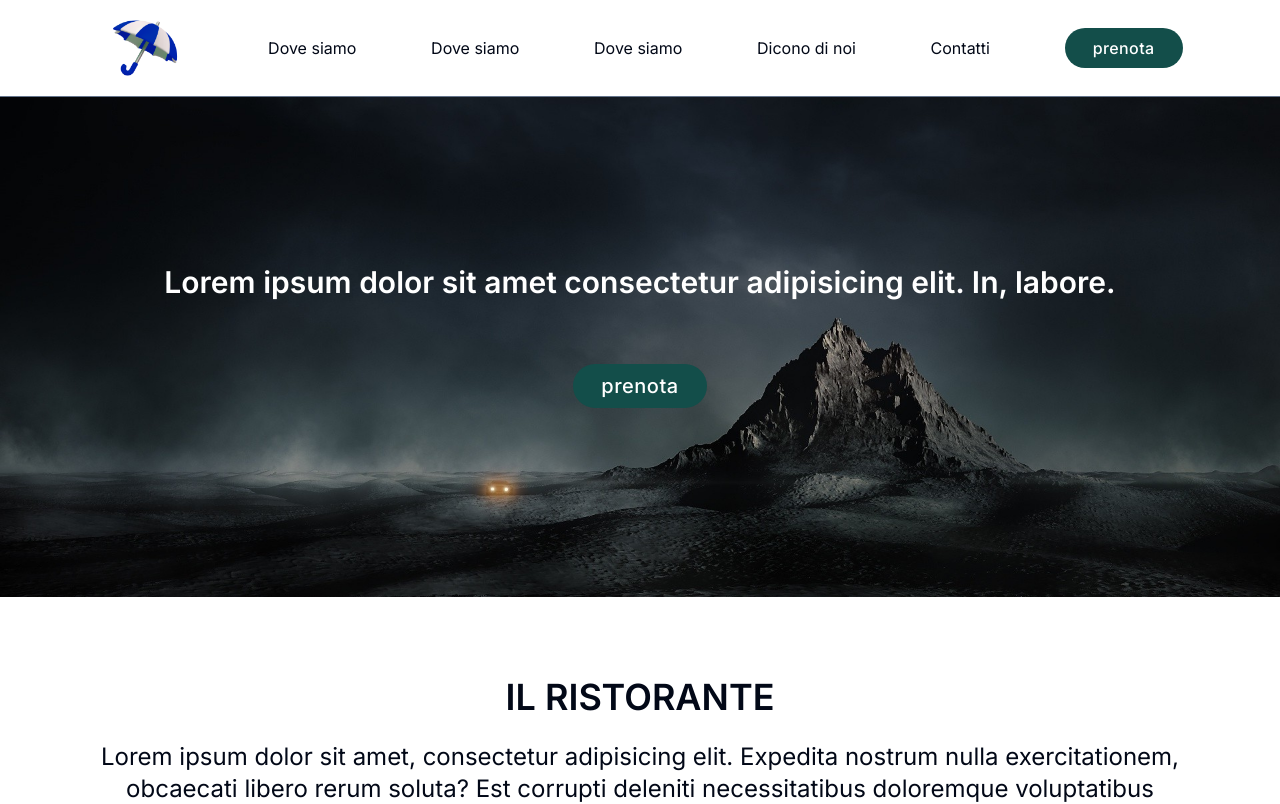
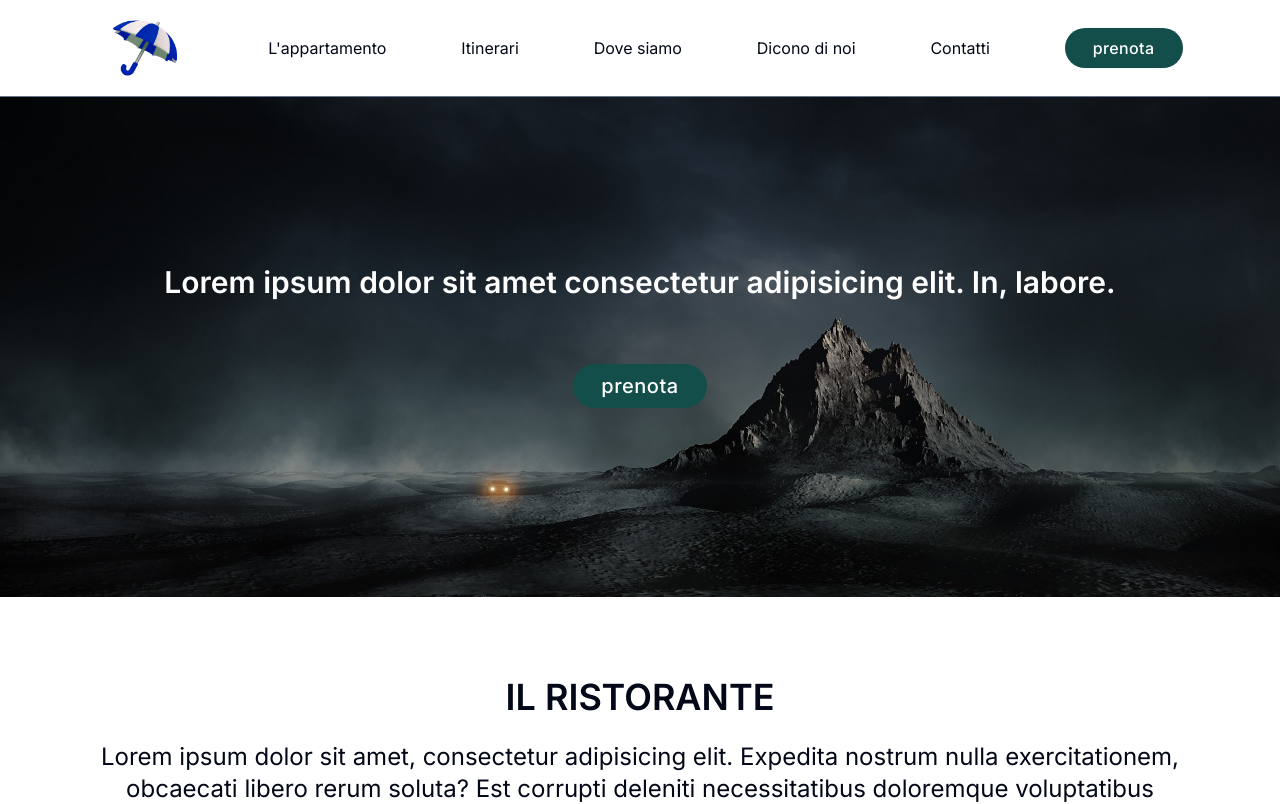
Before and after one commit to Basilico-Studio/casa-hermes, a Next.js app: page / in a window 1280 px wide. Shown: the top 804 px of the page. Built offline with nearby package versions, Linux system fonts and the light colour scheme.

Commit message:
menu anchors

```diff
--- a/src/app/components/contact-form.tsx
+++ b/src/app/components/contact-form.tsx
@@ -16,7 +16,7 @@ const ContactForm = () => {
   };
 
   return (
-    <div className="flex justify-center">
+    <div id="form" className="flex justify-center">
       <Form onSubmit={onSubmit} {...form} className="py-10 md:w-1/2 flex flex-col items-center gap-3">
         <h2 className="font-semibold text-3xl pb-10">Richiedi Disponibilità</h2>
         <TextInput name="nomeCognome" label="Nome e Cognome" />
--- a/src/app/components/map-section.tsx
+++ b/src/app/components/map-section.tsx
@@ -2,7 +2,7 @@ import React from "react";
 
 const MapSection = () => {
   return (
-    <div className="py-10 md:py-20 flex flex-col md:flex-row justify-between gap-10">
+    <div id="doveSiamo" className="py-10 md:py-20 flex flex-col md:flex-row justify-between gap-10">
       <div className="flex flex-col flex-1 justify-center">
         <h2 className="text-2xl md:text-4xl font-semibold mb-10">Dove siamo</h2>
         <p className="text-lg md:text-2xl leading-relaxed">
--- a/src/app/components/nav-bar.tsx
+++ b/src/app/components/nav-bar.tsx
@@ -9,42 +9,39 @@ const NavBar = () => {
       {/* DESKTOP MENU */}
       <div className="hidden md:flex justify-around items-center px-20 gap-10 border-b border-slate-500">
         <img className="size-24" src="/images/umbrella-3d.png" alt="logo" />
-        <a href="">
+        <a href="#appartamento">
+          <p className="hover:-translate-y-1 transition-all duration-300">L'appartamento</p>
+        </a>
+        <a href="#itinerari">
+          <p className="hover:-translate-y-1 transition-all duration-300">Itinerari</p>
+        </a>
+        <a href="#doveSiamo">
           <p className="hover:-translate-y-1 transition-all duration-300">Dove siamo</p>
         </a>
-        <a href="">
-          <p className="hover:-translate-y-1 transition-all duration-300">Dove siamo</p>
-        </a>
-        <a href="">
-          <p className="hover:-translate-y-1 transition-all duration-300">Dove siamo</p>
-        </a>
-        <a href="">
+        <a href="#reviews">
           <p className="hover:-translate-y-1 transition-all duration-300">Dicono di noi</p>
         </a>
-        <a href="">
+        <a href="#form">
           <p className="hover:-translate-y-1 transition-all duration-300">Contatti</p>
         </a>
         <Button className="bg-teal-900 text-white">prenota</Button>
       </div>
       {/* MOBILE BURGER MENU */}
       <Menu className="z-50 md:hidden">
-        <a href="">
-          <p>Dove siamo</p>
+        <a href="#appartamento">
+          <p className="hover:-translate-y-1 transition-all duration-300">L'appartamento</p>
         </a>
-        <a href="">
-          <p>Dove siamo</p>
+        <a href="#itinerari">
+          <p className="hover:-translate-y-1 transition-all duration-300">Itinerari</p>
         </a>
-        <a href="">
-          <p>Dove siamo</p>
+        <a href="#doveSiamo">
+          <p className="hover:-translate-y-1 transition-all duration-300">Dove siamo</p>
         </a>
-        <a href="">
-          <p>Dicono di noi</p>
+        <a href="#reviews">
+          <p className="hover:-translate-y-1 transition-all duration-300">Dicono di noi</p>
         </a>
-        <a href="">
-          <p>Contatti</p>
-        </a>
-        <a href="">
-          <p>Prenota</p>
+        <a href="#form">
+          <p className="hover:-translate-y-1 transition-all duration-300">Contatti</p>
         </a>
       </Menu>
     </>
--- a/src/app/components/pdf-download-section.tsx
+++ b/src/app/components/pdf-download-section.tsx
@@ -2,7 +2,7 @@ import React from "react";
 
 const PdfDonwloadSection = () => {
   return (
-    <div className="flex flex-col gap-5 md:gap-0 lg:flex-row justify-center items-center md:justify-around py-10 text-xl md:text-2xl text-center">
+    <div id="itinerari" className="flex flex-col gap-5 md:gap-0 lg:flex-row justify-center items-center md:justify-around py-10 text-xl md:text-2xl text-center">
       <div className="bg-emerald-900 rounded-full text-white py-5 flex justify-center items-center px-20 min-w-[300px] md:min-w-[400px] cursor-pointer">Itinerario IT</div>
       <div className="bg-emerald-900 rounded-full text-white py-5 flex justify-center items-center px-20 min-w-[300px] md:min-w-[400px] cursor-pointer">Brouchure ENG</div>
       <div className="bg-emerald-900 rounded-full text-white py-5 flex justify-center items-center px-20 min-w-[300px] md:min-w-[400px] cursor-pointer">Brouchure DE</div>
--- a/src/app/components/photo-gallery.tsx
+++ b/src/app/components/photo-gallery.tsx
@@ -4,7 +4,7 @@ import { pictures } from "../../../lib/pics";
 
 const PhotoGallery = () => {
   return (
-    <div className="py-10 space-y-5">
+    <div id="appartamento" className="py-10 space-y-5">
       <div className="flex flex-col gap-6 items-center justify-center py-10">
         <h2 className="uppercase text-2xl md:text-4xl font-semibold">il ristorante</h2>
         <p className="text-md md:text-2xl text-center">
--- a/src/app/components/reviews-section.tsx
+++ b/src/app/components/reviews-section.tsx
@@ -3,7 +3,7 @@ import ReviewSwiper from "./elements/review-swiper";
 
 const ReviewsSection = () => {
   return (
-    <div className="py-10">
+    <div id="reviews" className="py-10">
       <ReviewSwiper />
     </div>
   );
--- a/src/app/layout.tsx
+++ b/src/app/layout.tsx
@@ -15,7 +15,7 @@ export default function RootLayout({
   children: React.ReactNode;
 }>) {
   return (
-    <html lang="en">
+    <html className="scroll-smooth" lang="en">
       <body className={inter.className}>{children}</body>
     </html>
   );
```
